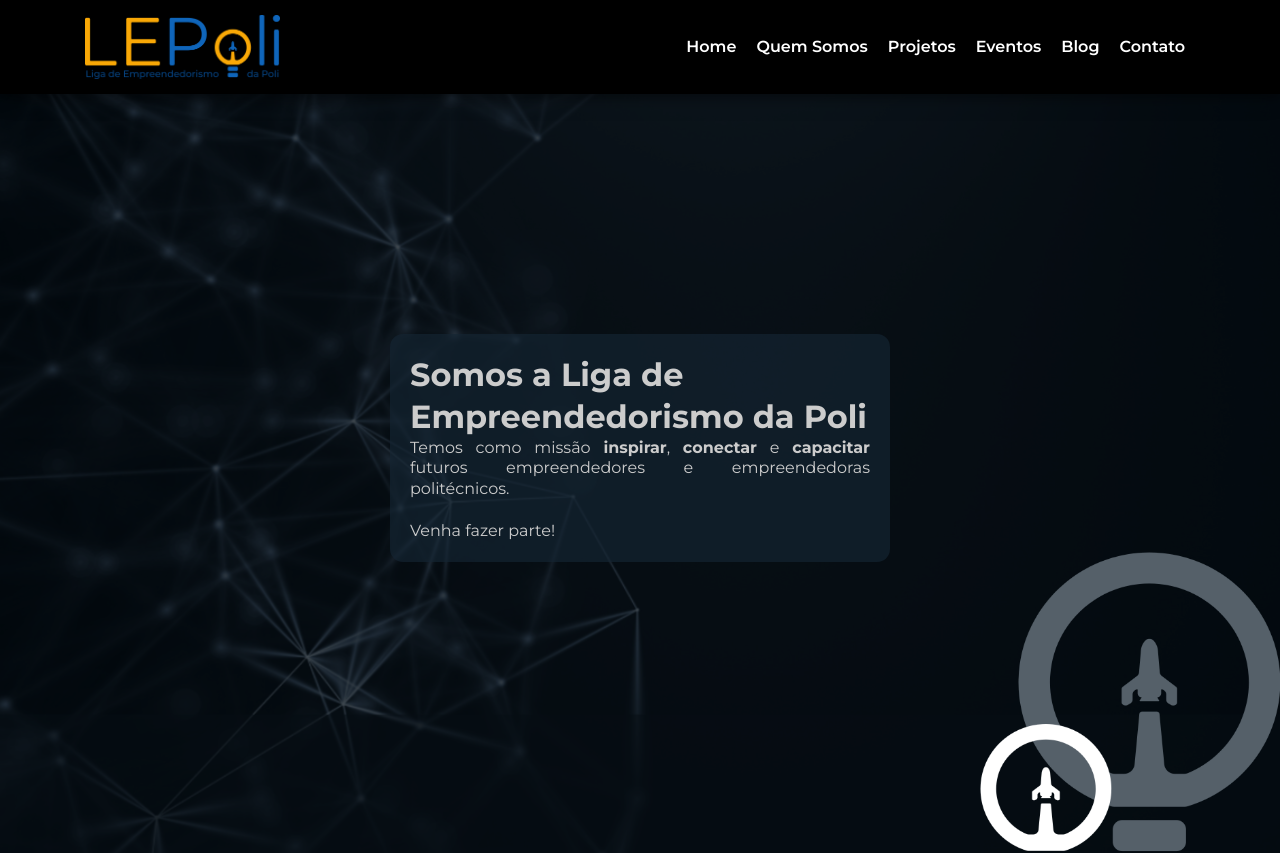
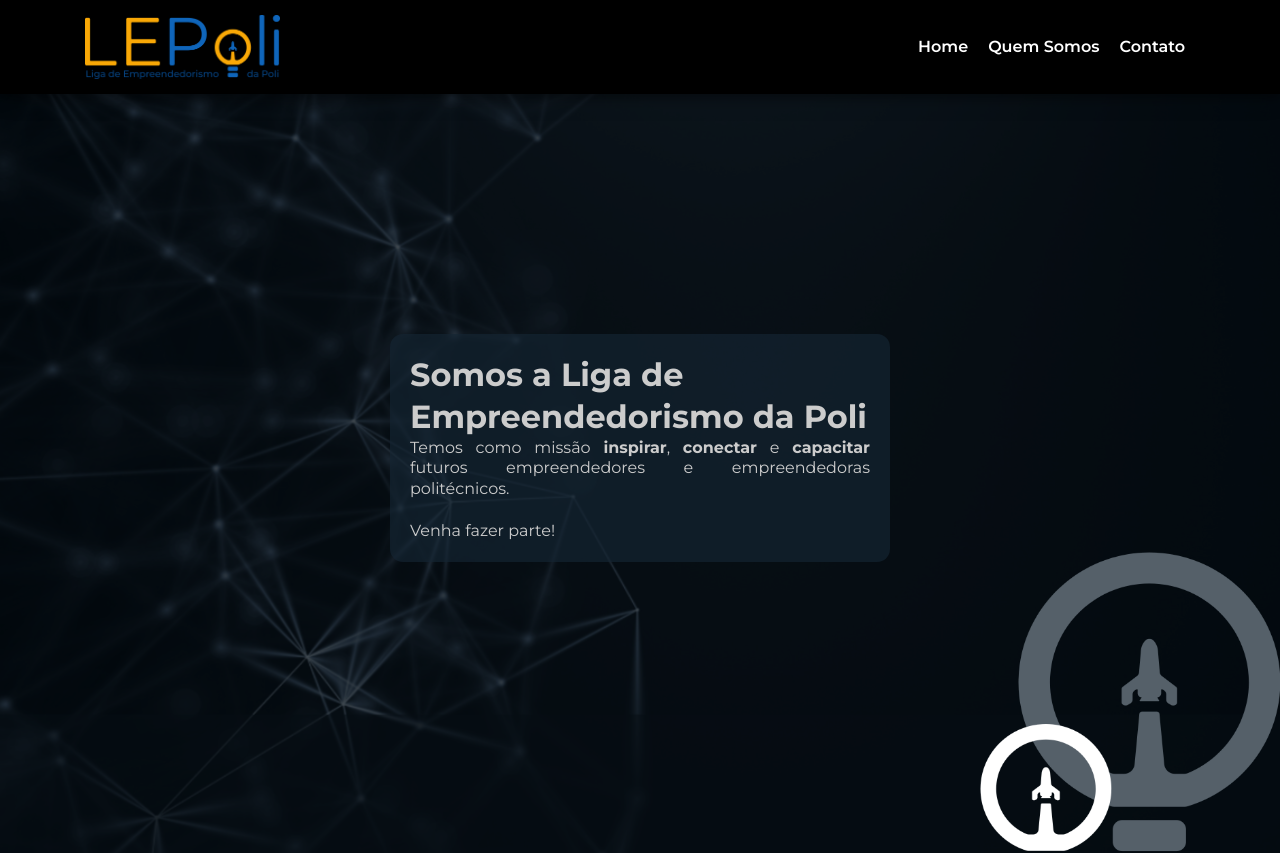
Before and after one commit to eduardoths/lepoliusp, a Next.js app: page / in a window 1280 px wide. Shown: the top 853 px of the page. Built offline with nearby package versions, Linux system fonts and the light colour scheme; a web font is replaced by a local one.

Commit message:
Hidden unused pages

```diff
--- a/components/footer.js
+++ b/components/footer.js
@@ -23,9 +23,9 @@ export default function Footer() {
                 <ul className="footer__menu">
                   <li><Link href="/">Home</Link></li>
                   <li><Link href="/Sobre">Quem Somos</Link></li>
-                  <li><Link href="/Projetos">Projetos</Link></li>
-                  <li><Link href="/Eventos">Eventos</Link></li>
-                  <li><Link href="/Blog">Blog</Link></li>
+                  {/*<li><Link href="/Projetos">Projetos</Link></li>*/}
+                  {/*<li><Link href="/Eventos">Eventos</Link></li>*/}
+                  {/*<li><Link href="/Blog">Blog</Link></li>*/}
                   <li><Link href="/Contato">Contato</Link></li>
                 </ul>
               </div>
--- a/components/header.js
+++ b/components/header.js
@@ -13,9 +13,9 @@ function MenuLinks(props) {
     <div onClick={props.onClick} style={props.style} className={classConcat}>
       <Link href="/">Home</Link>
       <Link href="/Sobre">Quem Somos</Link>
-      <Link href="/Projetos">Projetos</Link>
-      <Link href="/Eventos">Eventos</Link>
-      <Link href="/Blog">Blog</Link>
+      {/*<Link href="/Projetos">Projetos</Link>*/}
+      {/*<Link href="/Eventos">Eventos</Link>*/}
+      {/*<Link href="/Blog">Blog</Link>*/}
       <Link href="/Contato">Contato</Link>
     </div>
   );
```
